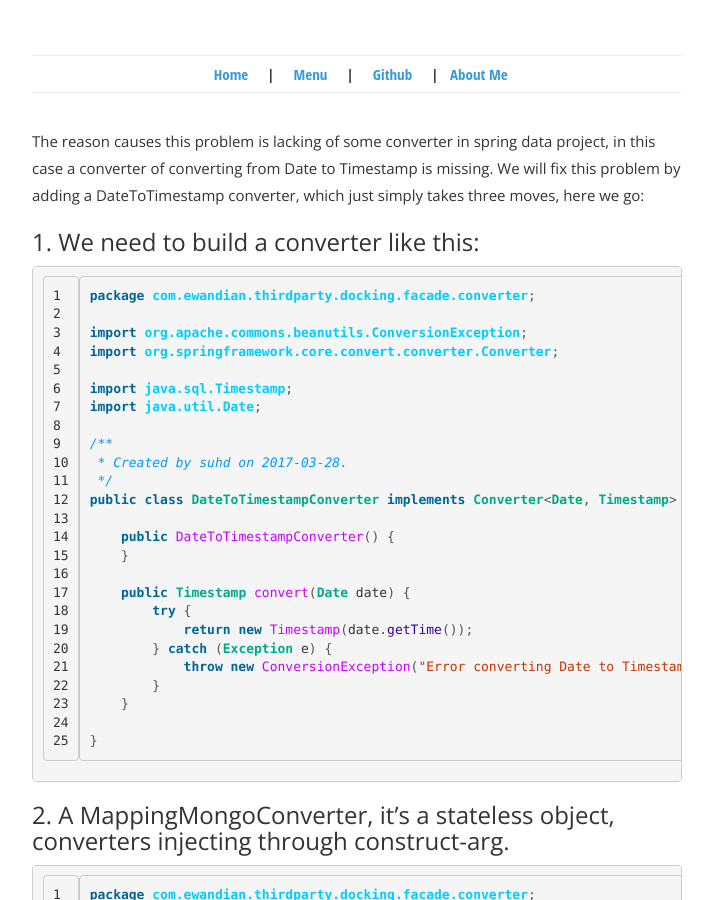
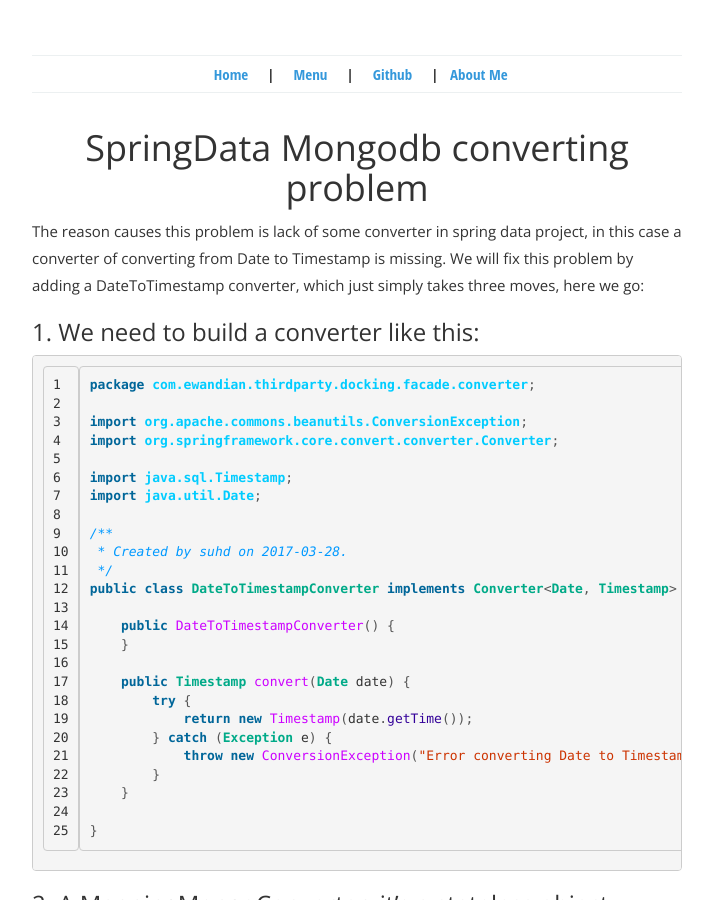
Before and after one commit to guyverone/guyverone.github.io, a Jekyll site: the page built from _posts/2017-05-04-SolveMongoTypeConvertingError.md, in a window 1280 px wide and 900 px high. Shown: the whole window, without its empty margins (283-996 px from the left). Built offline with Jekyll 4.4.1, drawn with Linux system fonts in a browser that asks for light colours.

Commit message:
init blog

```diff
--- a/_layouts/post_layout.html
+++ b/_layouts/post_layout.html
@@ -5,7 +5,11 @@
         {% include blog_header.html %}
 
         <main class="blogmain">
-            <span class="post-date">{{ post.date | date: "%b %-d, %Y" }}</span>
+            <header>
+                <h1 class="article-title">{{ page.title }}</h1>
+                <p class="article-time">
+                    <span class="post-date">{{ post.date | date: "%b %-d, %Y" }}</span>
+                </p>
             </header>
             {{ content }}
             {% include post_footer.html %}
--- a/_posts/2017-05-04-SolveMongoTypeConvertingError.md
+++ b/_posts/2017-05-04-SolveMongoTypeConvertingError.md
@@ -9,7 +9,7 @@
 
 
 
-The reason causes this problem is lacking of some converter in spring data project, in this case a converter of converting from Date to Timestamp is missing.
+The reason causes this problem is lack of some converter in spring data project, in this case a converter of converting from Date to Timestamp is missing.
 We will fix this problem by adding a DateToTimestamp converter, which just simply takes three moves, here we go:
 
 ### 1. We need to build a converter like this:
--- a/index.html
+++ b/index.html
@@ -9,7 +9,6 @@
         <h2 class="post-title">
             <a href="{{ post.url }}">  {{ post.title }} </a>
         </h2>
-        <p class="post-time"> {{ post.time }}</p>
     </header>
     <section class="post-section">
         <p>
```
